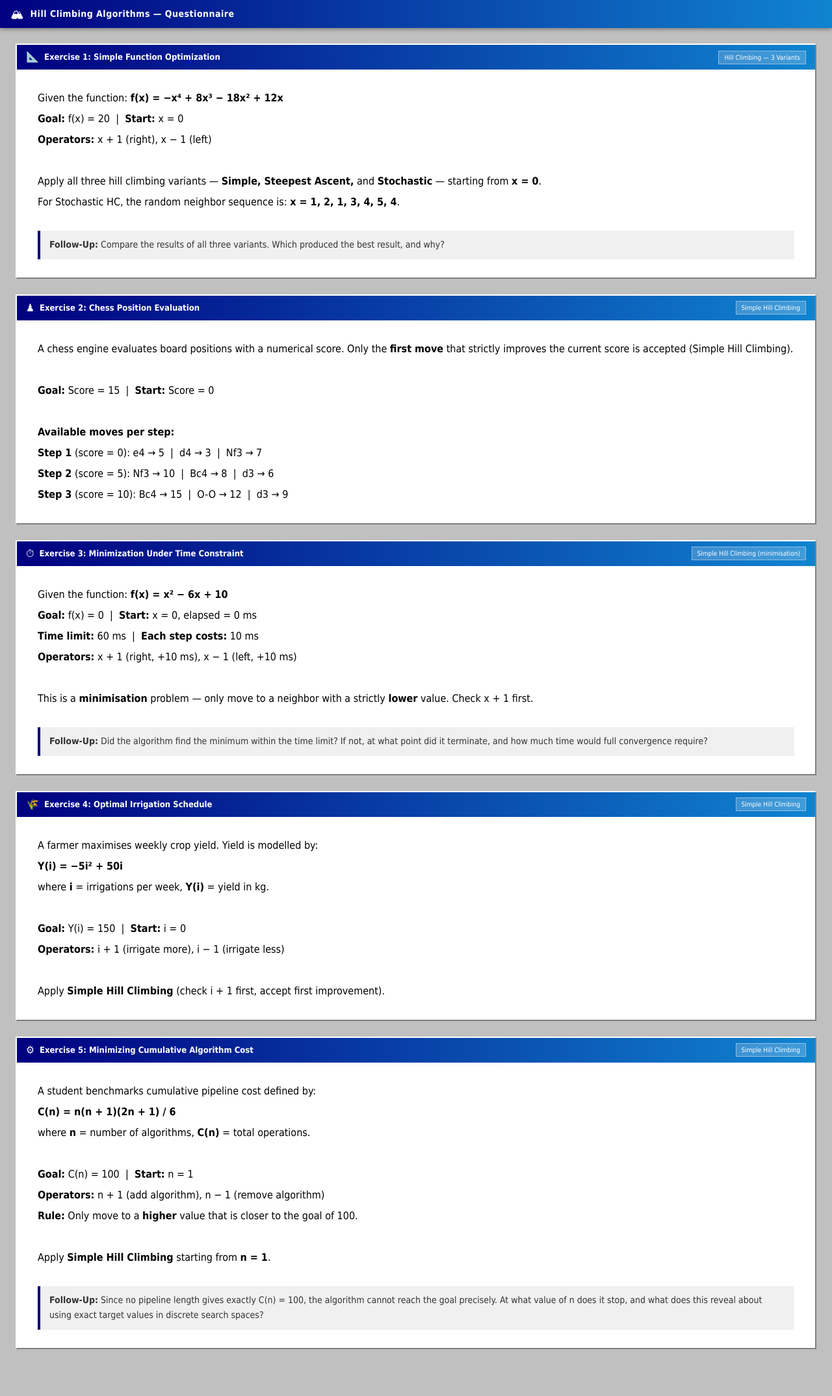
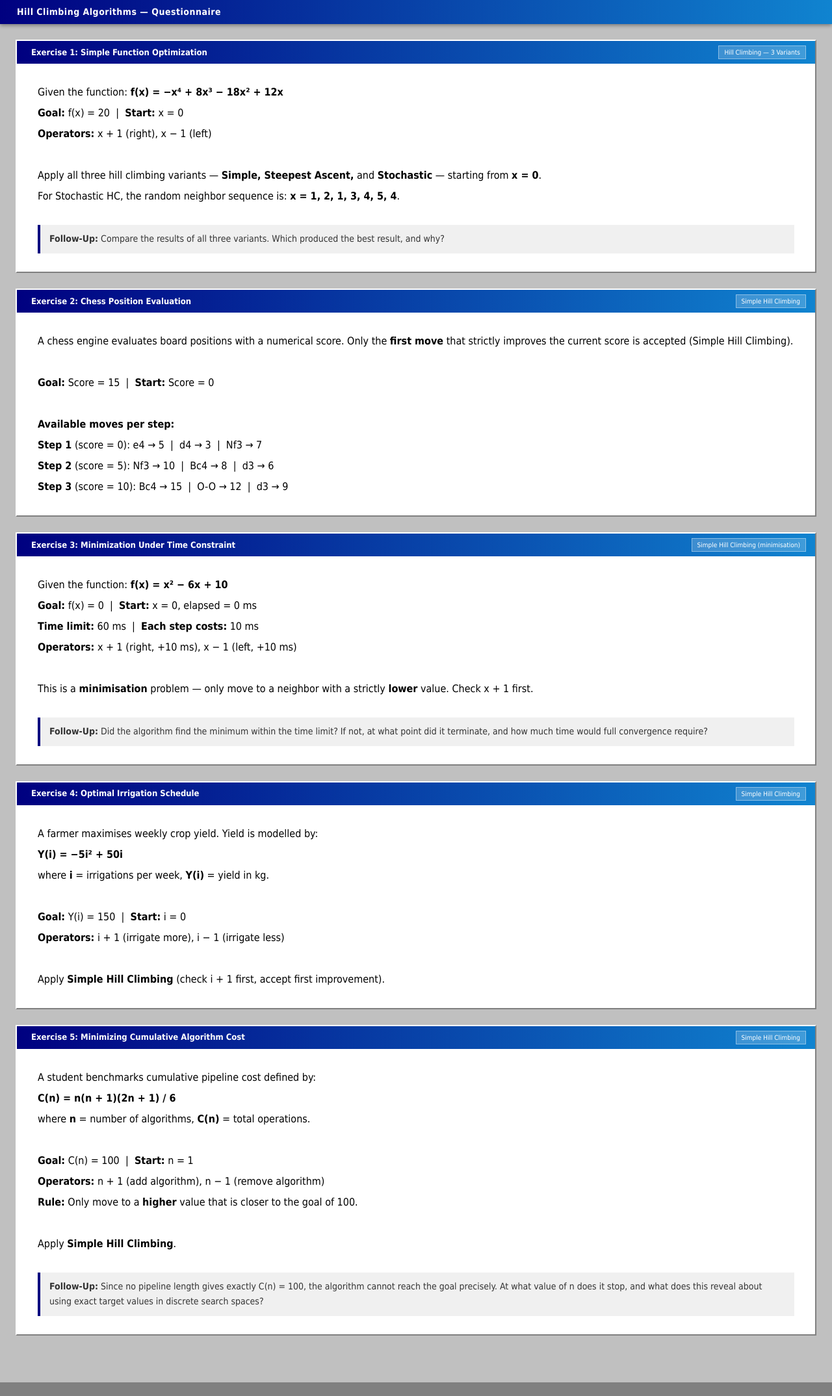
Before and after one commit to Renz5678/Hill-Climbing-Exercises, a React (Vite) app: page / in a window 1280 px wide. Shown: the whole page at 65% size. After the commit the page ends 2127 px from the top, so only its background shows below. Built offline with nearby package versions, Linux system fonts and the light colour scheme.

Commit message:
Removed emojis

```diff
--- a/src/App.jsx
+++ b/src/App.jsx
@@ -2,7 +2,7 @@ import React from 'react';
 import { exercises } from './data/exercises';
 
 // Icons for each exercise
-const ICONS = ['📐', '♟', '⏱', '🌾', '⚙'];
+const ICONS = ['', '', '', '', ''];
 
 export default function App() {
   return (
@@ -26,7 +26,7 @@ export default function App() {
         zIndex: 10,
         boxShadow: '0 2px 6px rgba(0,0,0,0.4)',
       }}>
-        <span style={{ fontSize: 18 }}>🏔</span>
+        <span style={{ fontSize: 18 }}></span>
         <span style={{ fontWeight: 'bold', fontSize: 14, letterSpacing: '0.5px' }}>
           Hill Climbing Algorithms — Questionnaire
         </span>
--- a/src/data/exercises.jsx
+++ b/src/data/exercises.jsx
@@ -70,7 +70,7 @@ const ex5Content = (
     <b>Goal:</b> C(n) = 100 &nbsp;|&nbsp; <b>Start:</b> n = 1<br />
     <b>Operators:</b> n + 1 (add algorithm), n − 1 (remove algorithm)<br />
     <b>Rule:</b> Only move to a <b>higher</b> value that is closer to the goal of 100.<br /><br />
-    Apply <b>Simple Hill Climbing</b> starting from <b>n = 1</b>.
+    Apply <b>Simple Hill Climbing</b>.
   </>
 );
 
```
